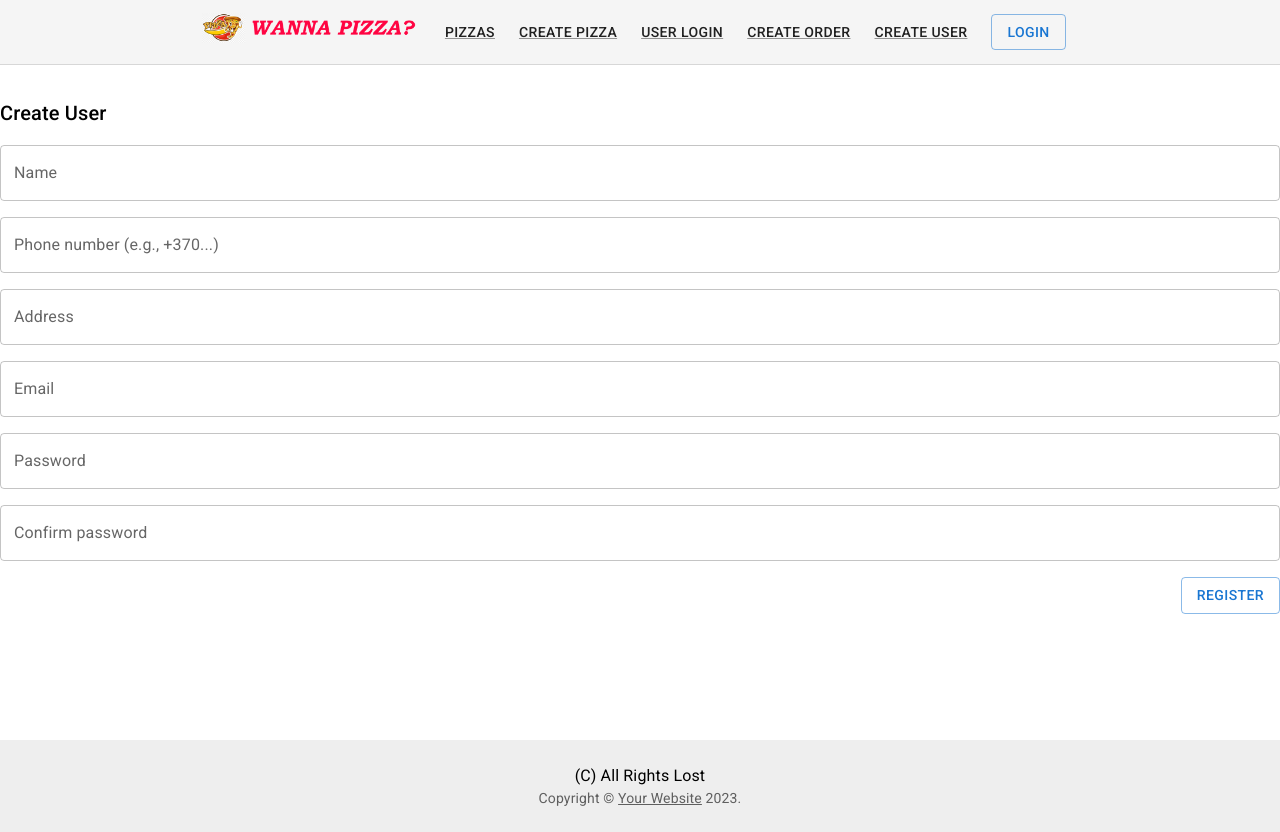
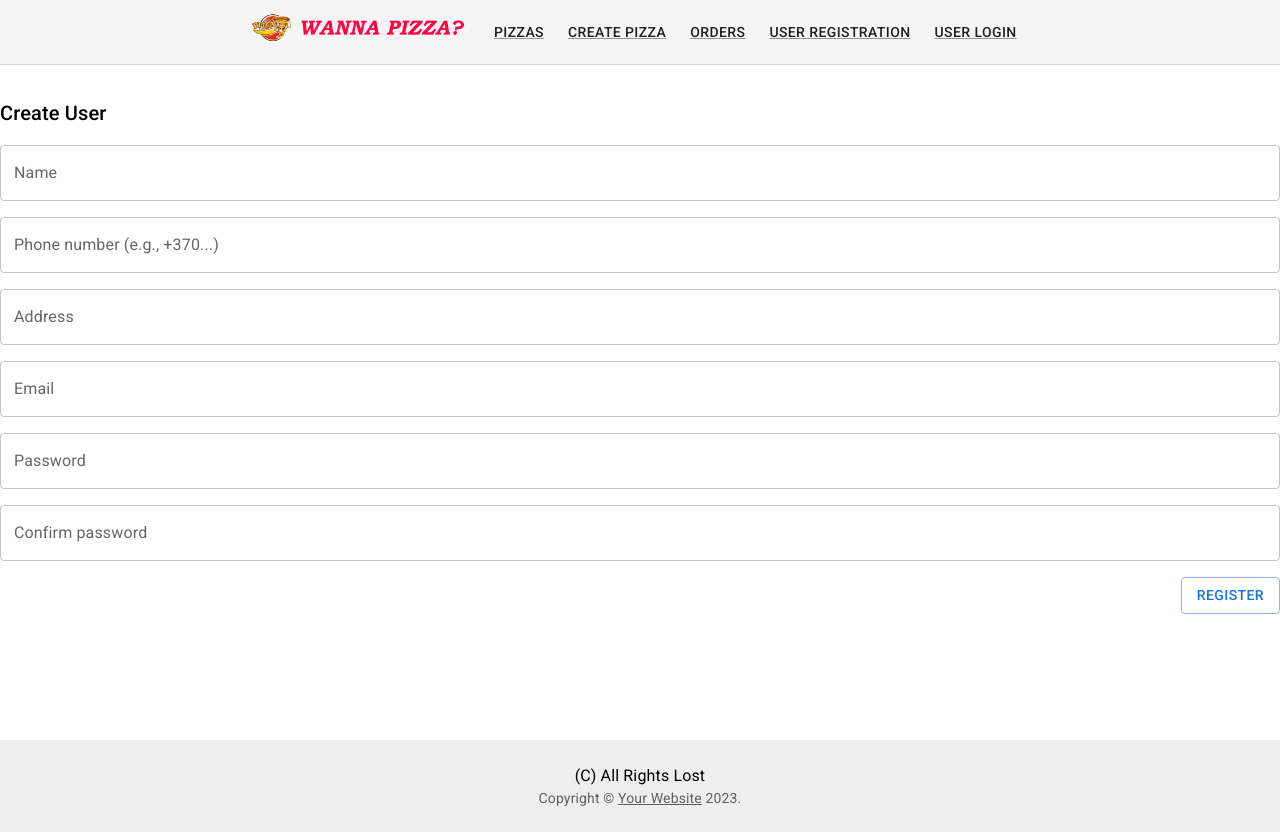
Before and after one commit to gamblerLt/pizza-3, a React (Create React App) app in the folder pizza-ui/: page /users/registration in a window 1280 px wide. Built offline with nearby package versions, Linux system fonts and the light colour scheme.

Commit message:
Header menu edit

```diff
--- a/pizza-ui/src/components/header/Header.js
+++ b/pizza-ui/src/components/header/Header.js
@@ -31,9 +31,9 @@ const Header = () => {
                     </Link>*/}
                     <MenuItem path="/" name="Pizzas"/>
                     <MenuItem path="/pizzas/create" name="Create pizza"/>
+                    <MenuItem path="/orders" name="Orders"/>
+                    <MenuItem path="/users/registration" name="User Registration"/>
                     <MenuItem path="/users/login" name="User login"/>
-                    <MenuItem path="/orders/create" name="Create Order"/>
-                    <MenuItem path="/users/registration" name="Create user"/>
 
 {/*<Routes>
                     <Route path="/" element={<Pizzas/>}/>
@@ -44,9 +44,9 @@ const Header = () => {
                 </Routes>*/}
 
                 </nav>
-                <Button href="#" variant="outlined" sx={{ my: 1, mx: 1.5 }}>
+             {/*   <Button href="#" variant="outlined" sx={{ my: 1, mx: 1.5 }}>
                     Login
-                </Button>
+                </Button>*/}
             </Toolbar>
         </AppBar>
     );
```
